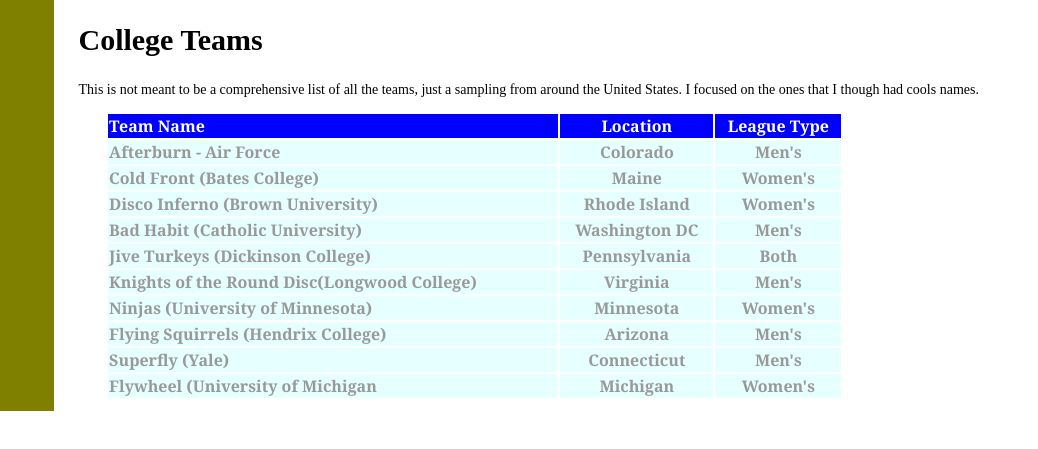
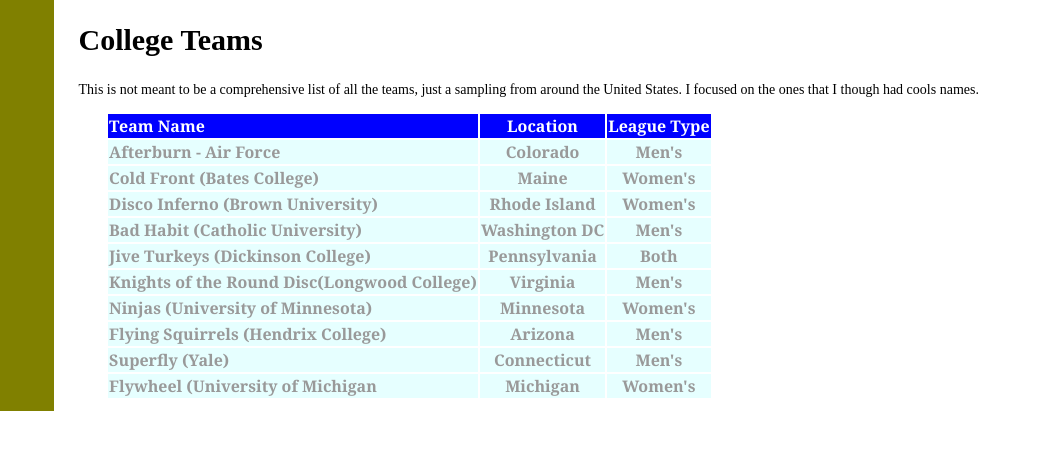
Before and after one commit to elkhereiji/css101, a plain HTML site: page teams.html in a window 1280 px wide. Shown: the part 331-780 px from the top of the page, 242-1280 px from the left. Drawn offline with Linux system fonts and the light colour scheme.

Commit message:
Update hw1.css

```diff
--- a/hw1.css
+++ b/hw1.css
@@ -71,12 +71,13 @@ p{
 }
 
 /* 1) The table should be styled using at least four properties. */
-table{
+        table{
     font-family: Georgia, 'Times New Roman', Times, serif;
     font-size: 80%;
     font-weight: bold;
     border-collapse: collapse; /* The border-collapse property sets whether the table borders should be collapsed into a single border */
-    width: 80%;
+//    width: 80%; //
+    width: 800px;
 }
 
 /* 2) The table headings should have a border, background color, and at least one other property. */
@@ -84,19 +85,18 @@ th{
     background-color: #00f; /* blue */
     color: #ffffff; /* white */
     border: 2px solid #ffffff;
-
 }
 
 /* The table elements < td > should be styled using at least four properties */
 td{
-background-color: #e0ffff; /* LightCyan*/
-color: #808080; /* Gray */
-border: solid 2px #ffffff; /* White */
-text-align: center;
+    background-color: #e0ffff; /* LightCyan*/
+    color: #808080; /* Gray */
+    border: solid 2px #ffffff; /* White */
+    text-align: center;
 }
 table, th td{
     margin-left: 3%;
-    padding: 1%;
+    padding: 2%;
 }
 /* Style the table so that the text in the first column is left-aligned and the text in the other two columns is centered */
 tr th:first-child, tr td:first-child{
@@ -109,5 +109,5 @@ tr td{
 /* Change the opacity of a row when it is hovered over */
 tr td:hover, trth:hover{
     opacity: 1.5;
-    font-size: 100%;
+     font-size: 150%;
 }
```
